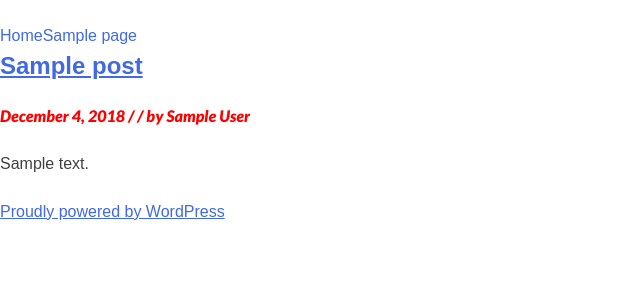
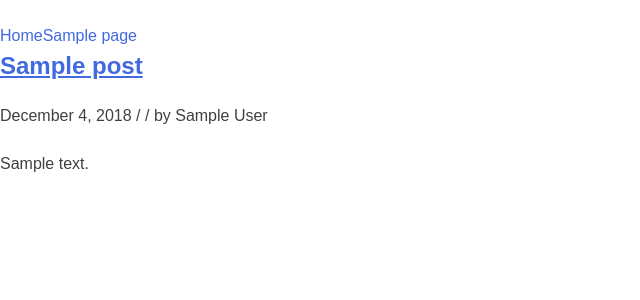
Before and after one commit to redacademy/cnh-fall-2018, a WordPress theme: template themes/cnh/index.php in a window 1280 px wide. Shown: the top 300 px of the page, without its empty margins (0-640 px from the left). Run offline with PHP 8.4 and a stand-in for WordPress, Linux system fonts and the light colour scheme; the site name, menu and one post (Sample post) are stand-ins, and other content is empty; some libraries are stand-ins or nearby versions.

Commit message:
add footer-widgets html

```diff
--- a/themes/cnh/footer.php
+++ b/themes/cnh/footer.php
@@ -11,7 +11,7 @@
 
 			<footer id="colophon" class="site-footer" role="contentinfo">
 				<div class="site-info">
-					<a href="<?php echo esc_url( 'https://wordpress.org/' ); ?>"><?php printf( esc_html( 'Proudly powered by %s' ), 'WordPress' ); ?></a>
+				<?php get_sidebar(); ?>
 				</div><!-- .site-info -->
 			</footer><!-- #colophon -->
 		</div><!-- #page -->
--- a/themes/cnh/functions.php
+++ b/themes/cnh/functions.php
@@ -56,7 +56,7 @@ add_action( 'after_setup_theme', 'red_starter_content_width', 0 );
  */
 function red_starter_widgets_init() {
 	register_sidebar( array(
-		'name'          => esc_html( 'Sidebar' ),
+		'name'          => esc_html( 'footer' ),
 		'id'            => 'sidebar-1',
 		'description'   => '',
 		'before_widget' => '<aside id="%1$s" class="widget %2$s">',
@@ -64,6 +64,8 @@ function red_starter_widgets_init() {
 		'before_title'  => '<h2 class="widget-title">',
 		'after_title'   => '</h2>',
 	) );
+
+
 }
 add_action( 'widgets_init', 'red_starter_widgets_init' );
 
--- a/themes/cnh/index.php
+++ b/themes/cnh/index.php
@@ -36,5 +36,5 @@ get_header(); ?>
 		</main><!-- #main -->
 	</div><!-- #primary -->
 
-<?php get_sidebar(); ?>
+
 <?php get_footer(); ?>
--- /dev/null
+++ b/themes/cnh/sass/_footer.scss
@@ -0,0 +1,3 @@
+footer {
+    background-color: black;
+}
--- a/themes/cnh/sass/style.scss
+++ b/themes/cnh/sass/style.scss
@@ -63,3 +63,4 @@ Nicolas Gallagher and Jonathan Neal http://necolas.github.com/normalize.css/
 @import 'content';
 @import 'media';
 @import 'page-templates';
+@import 'footer';
--- a/themes/cnh/style.css
+++ b/themes/cnh/style.css
@@ -1,7 +1,7 @@
 /*!
 Theme Name: Collingwood Neighbourhood House
 Theme URI: https://github.com/redacademy/cnh-fall-2018
-Author: RED Academy
+Author: Jen, Mike, Matt, Kyle
 Author URI: http://www.redacademy.com
 Description: A theme for Collingwood Neighborhood House
 Version: 1.0.0
@@ -642,10 +642,6 @@ a {
 # Content
 --------------------------------------------------------------*/
 /* Posts and pages */
-.entry-meta {
-  color: red;
-  font-family: 'Lato-BlackItalic'; }
-
 .sticky {
   display: block; }
 
@@ -744,3 +740,5 @@ object {
 # Page Templates
 --------------------------------------------------------------*/
 /* Front page */
+footer {
+  background-color: black; }
```
Also changed, not shown: themes/cnh/icons/facebook.png (added), themes/cnh/icons/instagram.png (added), themes/cnh/icons/linkedin.png (added).
